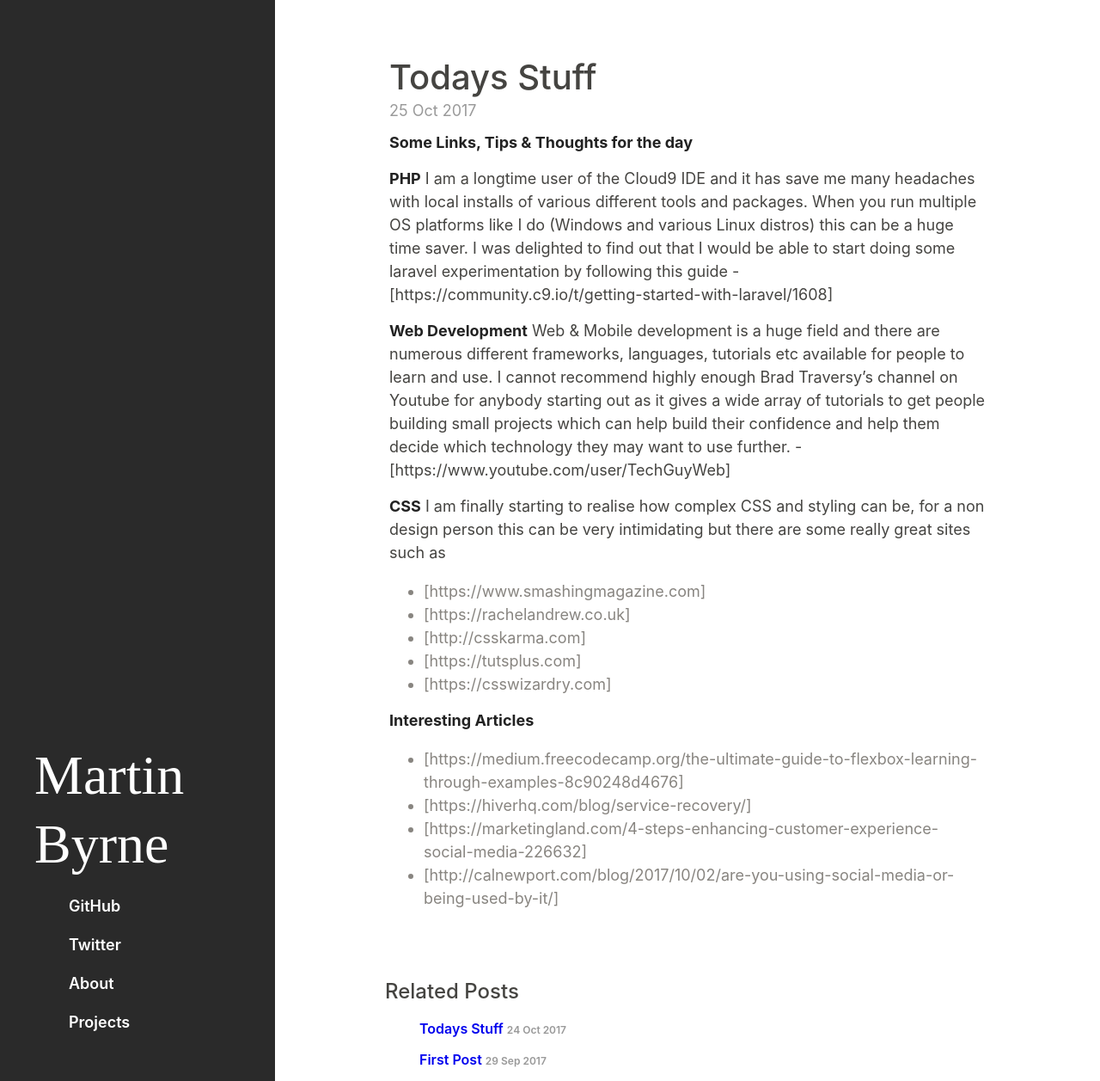
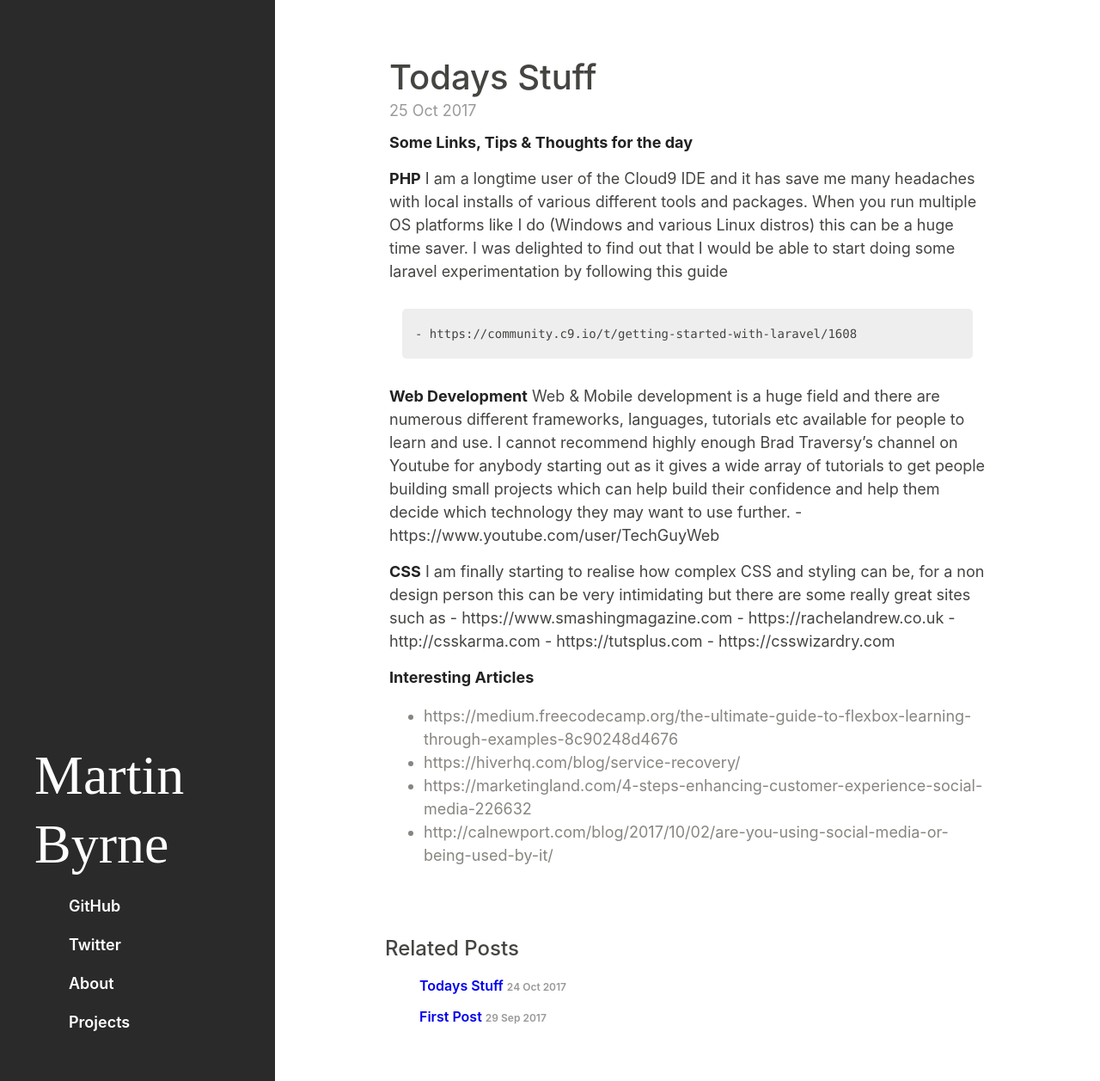
Before and after one commit to marb61a/marb61a.github.io, a Jekyll site: the page built from _posts/2017-10-25-Todays-Stuff.md, in a window 1280 px wide and 1257 px high. Shown: the whole window at 86% size. Built offline with Jekyll 4.4.1, drawn with Linux system fonts in a browser that asks for light colours.

```diff
--- a/_posts/2017-10-25-Todays-Stuff.md
+++ b/_posts/2017-10-25-Todays-Stuff.md
@@ -10,26 +10,27 @@ date: 2017-10-25
   I am a longtime user of the Cloud9 IDE and it has save me many headaches with local installs of various different tools
   and packages. When you run multiple OS platforms like I do (Windows and various Linux distros) this can be a huge time saver.
   I was delighted to find out that I would be able to start doing some laravel experimentation by following this guide
-    -[https://community.c9.io/t/getting-started-with-laravel/1608]
+
+    - https://community.c9.io/t/getting-started-with-laravel/1608
 
 **Web Development**
   Web & Mobile development is a huge field and there are numerous different frameworks, languages, tutorials etc available for
   people to learn and use. I cannot recommend highly enough Brad Traversy's channel on Youtube for anybody starting out as it
   gives a wide array of tutorials to get people building small projects which can help build their confidence and help them
   decide which technology they may want to use further.
-    - [https://www.youtube.com/user/TechGuyWeb]
+    - https://www.youtube.com/user/TechGuyWeb
 
 **CSS**
   I am finally starting to realise how complex CSS and styling can be, for a non design person this can be very intimidating
   but there are some really great sites such as
-  - [https://www.smashingmagazine.com]
-  - [https://rachelandrew.co.uk]
-  - [http://csskarma.com]
-  - [https://tutsplus.com]
-  - [https://csswizardry.com]
+    - https://www.smashingmagazine.com
+    - https://rachelandrew.co.uk
+    - http://csskarma.com
+    - https://tutsplus.com
+    - https://csswizardry.com
 
 **Interesting Articles**
-- [https://medium.freecodecamp.org/the-ultimate-guide-to-flexbox-learning-through-examples-8c90248d4676]
-- [https://hiverhq.com/blog/service-recovery/]
-- [https://marketingland.com/4-steps-enhancing-customer-experience-social-media-226632]
-- [http://calnewport.com/blog/2017/10/02/are-you-using-social-media-or-being-used-by-it/]
+  - https://medium.freecodecamp.org/the-ultimate-guide-to-flexbox-learning-through-examples-8c90248d4676
+  - https://hiverhq.com/blog/service-recovery/
+  - https://marketingland.com/4-steps-enhancing-customer-experience-social-media-226632
+  - http://calnewport.com/blog/2017/10/02/are-you-using-social-media-or-being-used-by-it/
```
